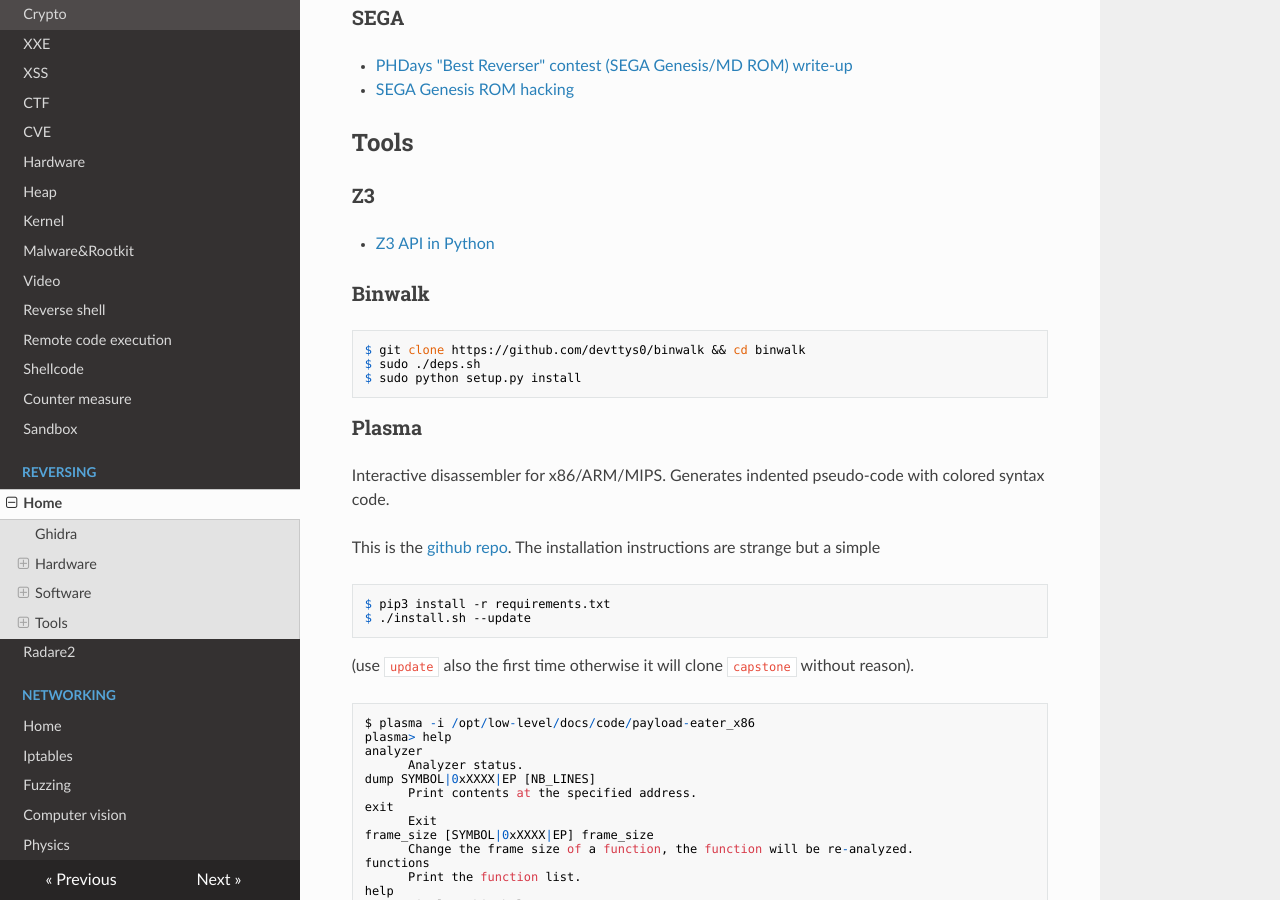
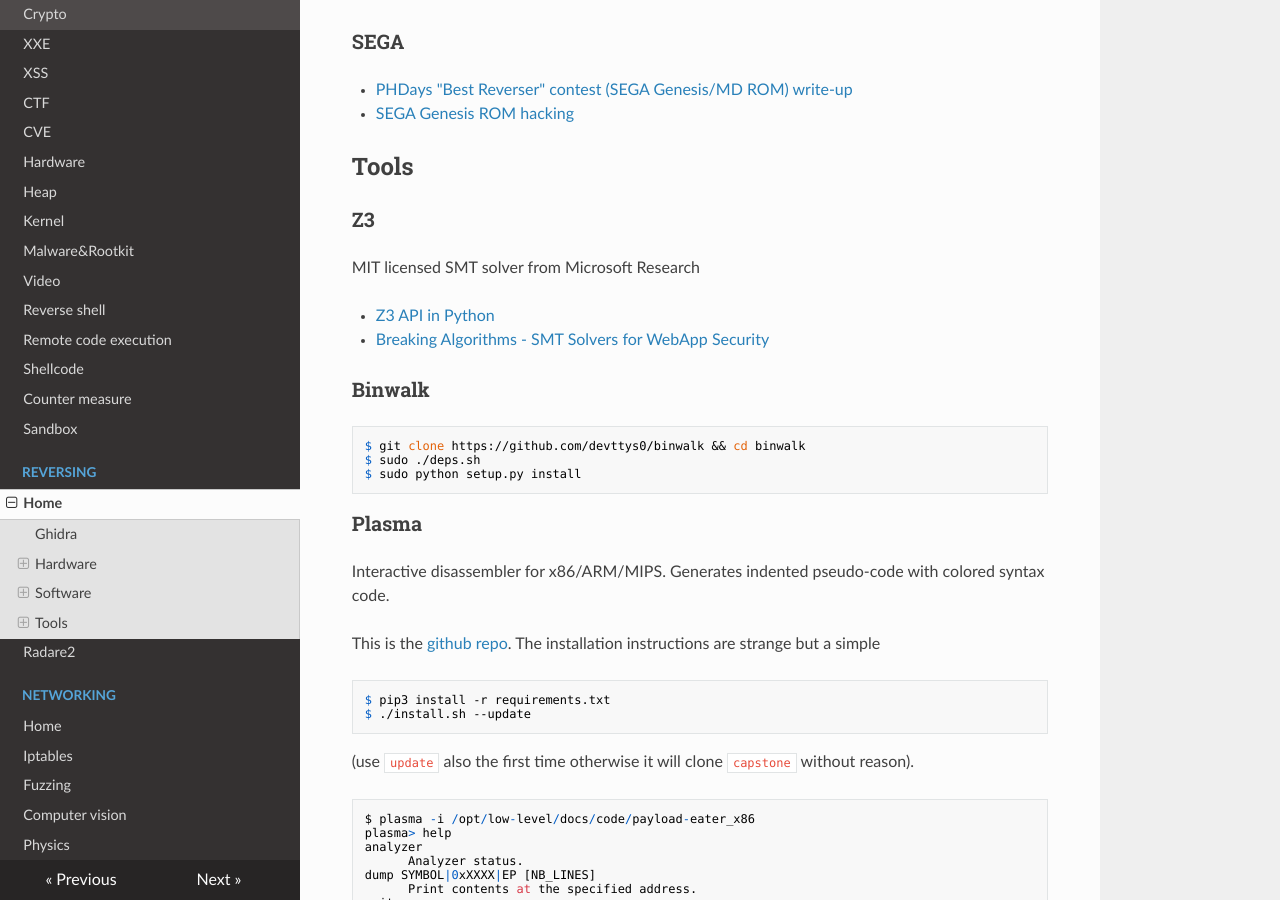
Before and after one commit to gipi/low-level, an MkDocs documentation site: the page built from docs/reversing/reversing.md, in a window 1280 px wide and 900 px high, scrolled down 3581 px. Built offline with MkDocs 1.6.1, drawn with Linux system fonts in a browser that asks for light colours; nearby versions of some CDN libraries; old or Windows-style settings are respelled for this version of MkDocs; some of the changed text lies outside the part shown.

Commit message:
More links.

```diff
--- a/docs/reversing/reversing.md
+++ b/docs/reversing/reversing.md
@@ -167,7 +168,10 @@
 
 ### Z3
 
+MIT licensed SMT solver from Microsoft Research
+
  - [Z3 API in Python](https://github.com/Z3Prover/z3/blob/master/examples/python/tutorial/jupyter/guide.ipynb)
+ - [Breaking Algorithms - SMT Solvers for WebApp Security](https://alephsecurity.com/2019/09/02/Z3-for-webapp-security/)
 
 ### Binwalk
 
```
Also changed, not shown: other parts of docs/reversing/reversing.md (+1 -0 lines), docs/arch/x86.md (+2 -1 lines), docs/ptrace.md (+1 -0 lines), docs/security/kernel.md (+1 -0 lines).
